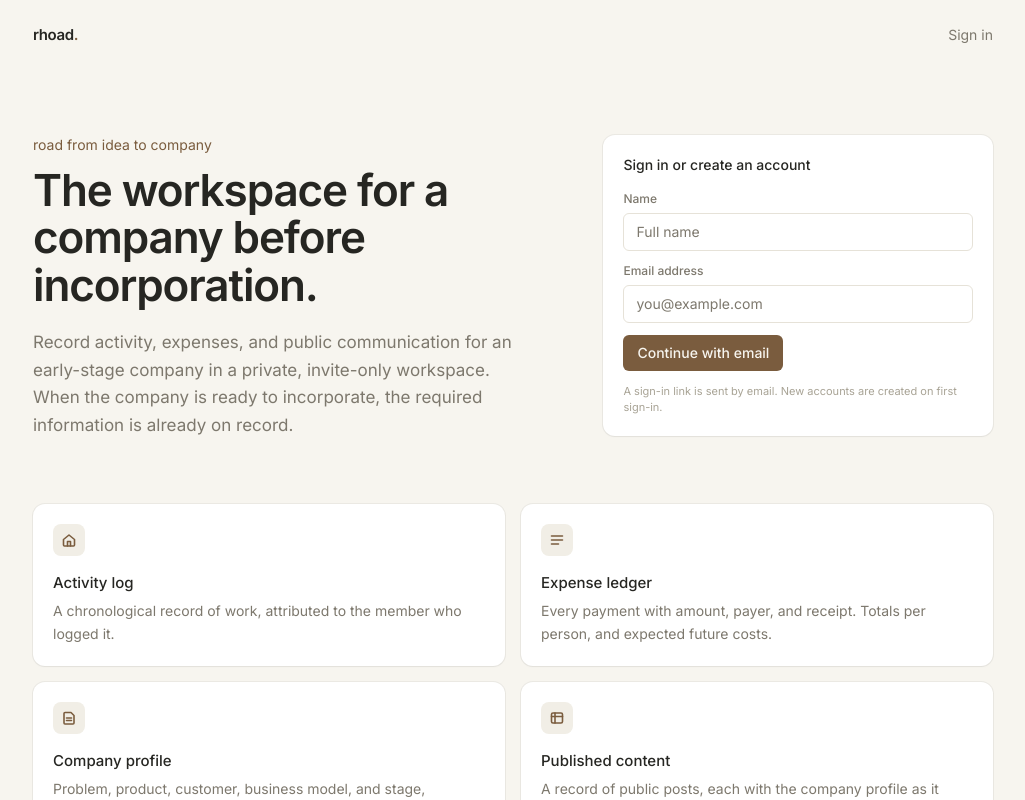
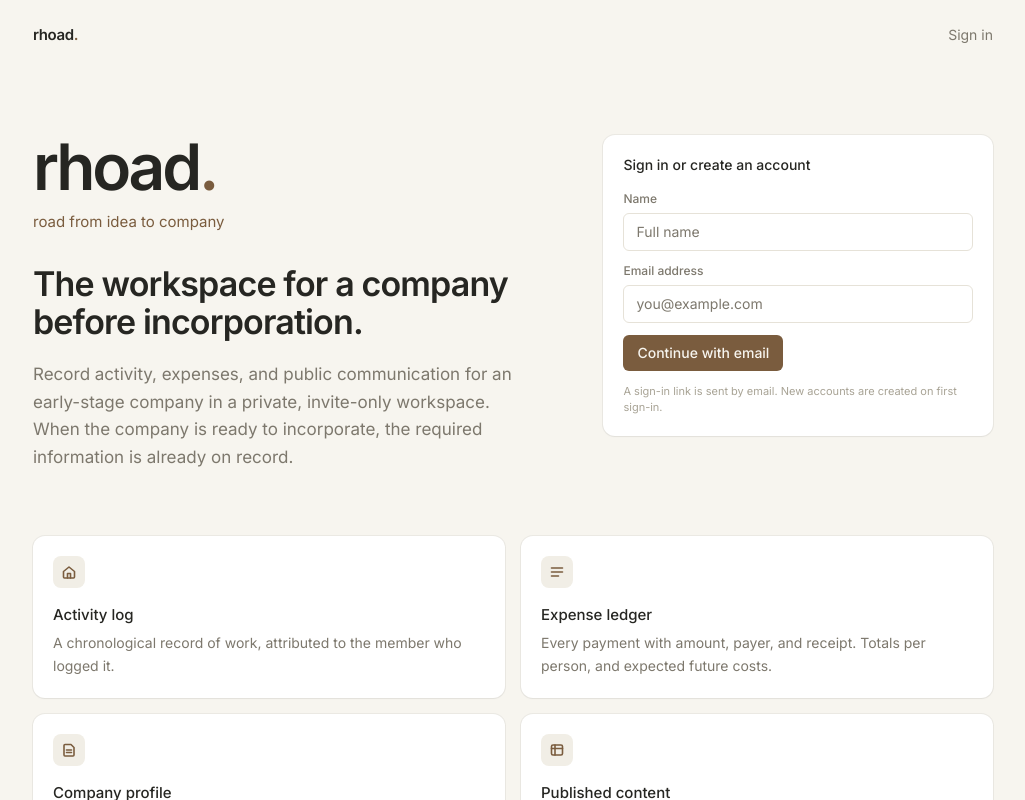
Before and after one commit to hakanero/rhoad, a React (Vite) app: page / in a window 1280 px wide. Shown: the top 800 px of the page, without its empty margins (127-1152 px from the left). Built offline with nearby package versions, Linux system fonts and the light colour scheme; no server answers.

Commit message:
Larger wordmark on landing

```diff
--- a/src/routes/Landing.tsx
+++ b/src/routes/Landing.tsx
@@ -35,8 +35,11 @@ export default function Landing() {
 
       <section className="mx-auto grid max-w-5xl grid-cols-[1.3fr_1fr] gap-16 px-8 pt-16 pb-16">
         <div>
-          <p className="text-sm text-umber">road from idea to company</p>
-          <h1 className="mt-3 text-[44px] leading-[1.08] font-semibold tracking-tight">
+          <p className="text-[64px] leading-none font-semibold lowercase tracking-tighter">
+            rhoad<span className="text-umber">.</span>
+          </p>
+          <p className="mt-3 text-[15px] text-umber">road from idea to company</p>
+          <h1 className="mt-8 text-[34px] leading-[1.12] font-semibold tracking-tight">
             The workspace for a company before incorporation.
           </h1>
           <p className="mt-5 max-w-xl text-[17px] leading-relaxed text-muted">
```
